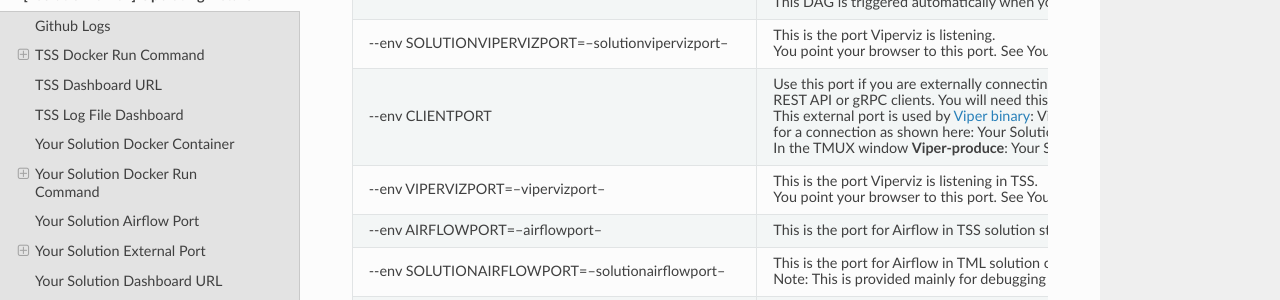
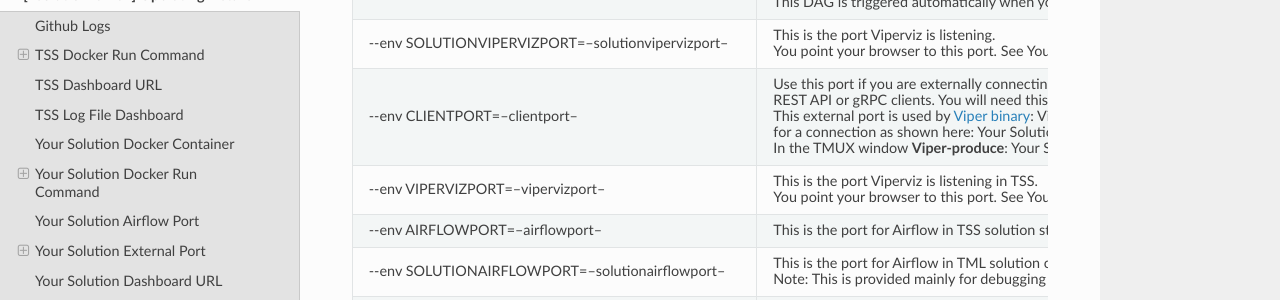
Before and after one commit to vanesalcb06/tssproject2-2b5c, a Sphinx documentation site: the page built from docs/source/operating.rst, in a window 1280 px wide and 900 px high, scrolled down 3765 px. Shown: the part 151-451 px from the top of the window. Built offline with Sphinx 7.4.7 and the Read the Docs theme 2.0.0, drawn with Linux system fonts in a browser that asks for light colours.

Commit message:
Update operating.rst

```diff
--- a/docs/source/operating.rst
+++ b/docs/source/operating.rst
@@ -184,7 +184,7 @@ Your Solution Docker Run Command: Parameter Explanation
      - This is the port Viperviz is listening.
 
        You point your browser to this port. See :ref:`Your Solution Dashboard URL`
-   * - \-\-env CLIENTPORT
+   * - \-\-env CLIENTPORT=--clientport--
      - Use this port if you are externally connecting to the TML/TSS solution using
 
        REST API or gRPC clients.  You will need this port in the `REST <https://tml.readthedocs.io/en/latest/tmlbuilds.html#step-3b-i-rest-api-client>`_, and `gRPC <https://tml.readthedocs.io/en/latest/tmlbuilds.html#step-3c-i-grpc-api-client>`_ clients.
```
